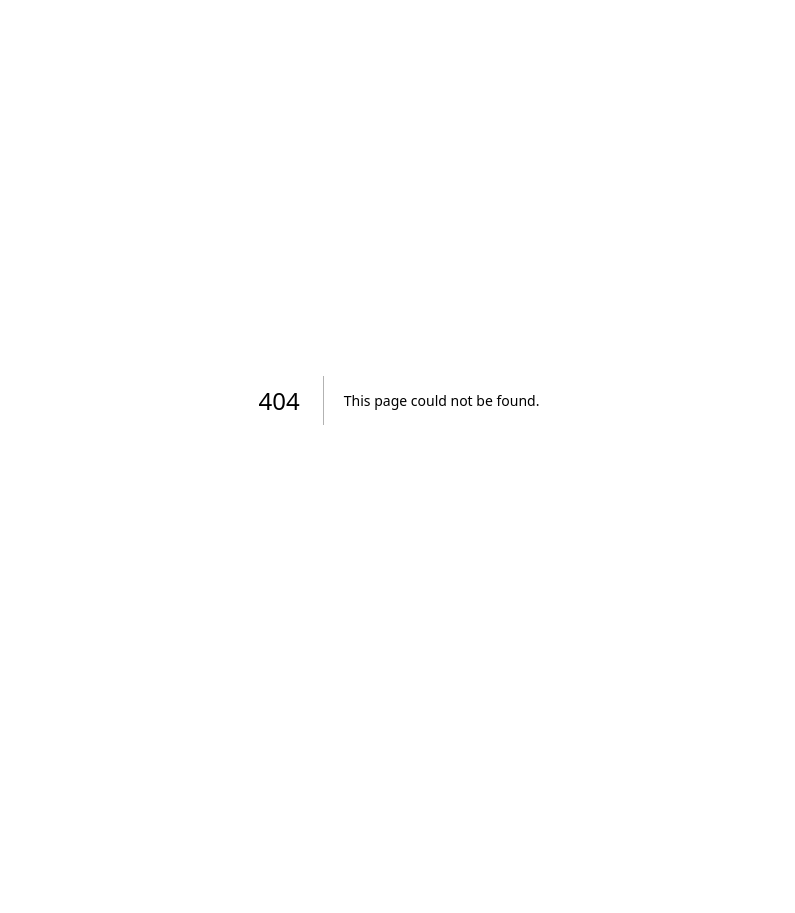
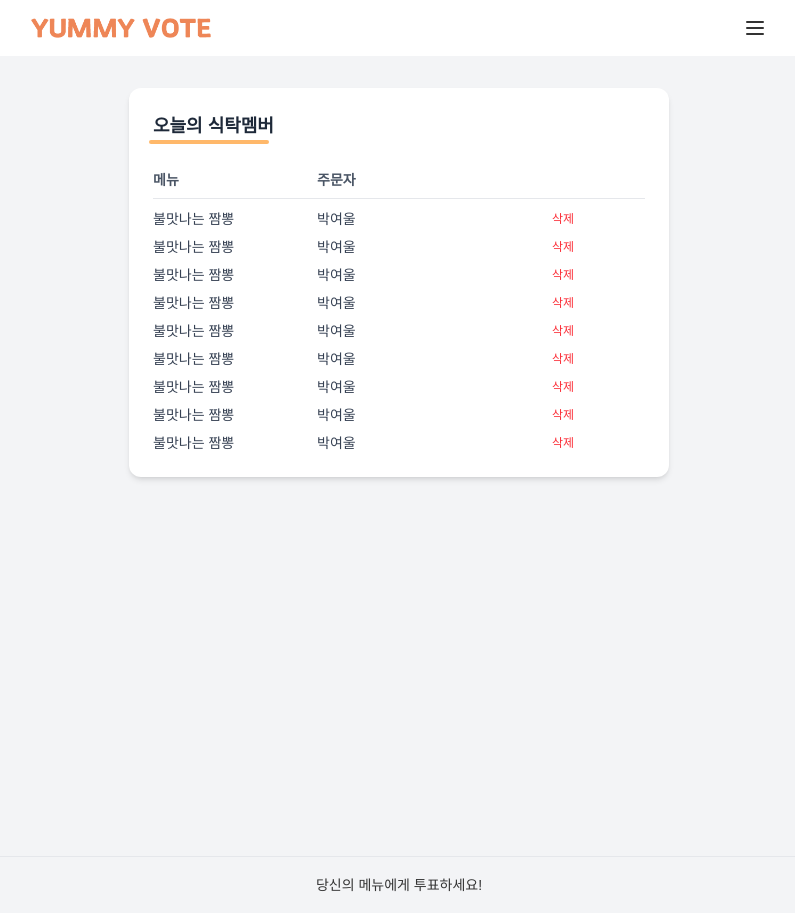
Before and after one commit to Du-it-Study-Code/yummy-vote, a Next.js app: page /order/members in a window 1280 px wide. Before the commit this address had no page. Shown: the whole page, without its empty margins (241-1036 px from the left). Before the commit the page ends 800 px from the top, so only its background shows below. Built offline with nearby package versions, Linux system fonts and the light colour scheme.

Commit message:
식탁 멤버 페이지 시작

```diff
--- a/src/app/order/layout.js
+++ b/src/app/order/layout.js
@@ -26,7 +26,7 @@ export const metadata = {
 export default function OrderLayout({ children }) {
   return (
     <div
-      className={`${pretendard.variable} antialiased bg-gray-200 min-h-screen flex flex-col`}
+      className={`${pretendard.variable} antialiased bg-gray-100 min-h-screen flex flex-col`}
     >
       <Header />
       <main className="flex-1">{children}</main>
--- /dev/null
+++ b/src/app/order/members/page.js
@@ -0,0 +1,52 @@
+// app/order/members/page.js
+'use client';
+
+import React from 'react';
+
+export default function OrderMembersPage() {
+  // 예시 데이터
+  const members = Array(9).fill({ menu: '불맛나는 짬뽕', name: '박여울' });
+
+  const handleDelete = (index) => {
+    // 삭제 로직
+    console.log(`삭제: ${index}`);
+  };
+
+  return (
+    <div className="flex flex-col items-center px-4 py-8 min-h-screen bg-gray-100">
+      <div className="w-full max-w-[540px] bg-white rounded-xl shadow-md p-6">
+        {/* 타이틀 */}
+        <h2 className="text-lg font-semibold text-gray-800 mb-4 relative">
+          오늘의 식탁멤버
+          <span className="absolute left-[-4px] bottom-[-4px] w-[120px] h-1 bg-orange-300 rounded-full" />
+        </h2>
+
+        {/* 테이블 헤더 */}
+        <div className="grid grid-cols-3 text-sm font-bold text-gray-600 border-b pb-2 mt-[30px] mb-[10px]">
+          <div>메뉴</div>
+          <div>주문자</div>
+          <div></div>
+        </div>
+
+        {/* 멤버 목록 */}
+        <div className="space-y-2 max-h-[400px] overflow-y-auto">
+          {members.map((member, index) => (
+            <div
+              key={index}
+              className="grid grid-cols-3 text-sm text-gray-700 items-center"
+            >
+              <div>{member.menu}</div>
+              <div>{member.name}</div>
+              <button
+                onClick={() => handleDelete(index)}
+                className="text-red-500 hover:underline text-xs"
+              >
+                삭제
+              </button>
+            </div>
+          ))}
+        </div>
+      </div>
+    </div>
+  );
+}
--- a/src/views/components/layouts/Header.js
+++ b/src/views/components/layouts/Header.js
@@ -13,7 +13,7 @@ const menuMap = {
     { label: "멤버 관리", href: "/manager/members" },
   ],
   "/order": [
-    { label: "오늘의 식당", href: "/order/today" },
+    { label: "오늘의 식당", href: "/order/" },
     { label: "오늘의 멤버", href: "/order/members" },
   ],
 };
```
